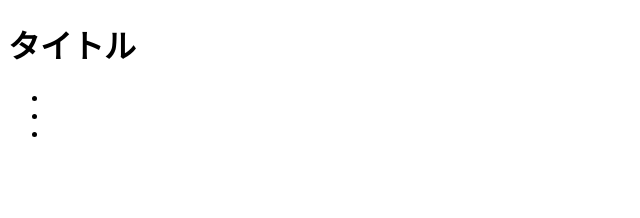
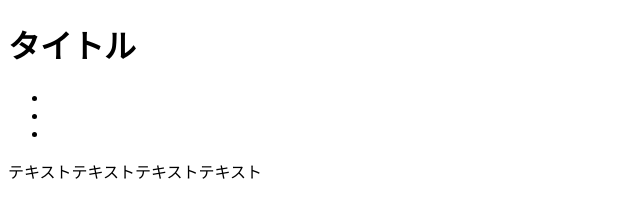
Before and after one commit to snow104/start-git, a plain HTML site: page index.html in a window 1280 px wide. Shown: the whole page, without its empty margins (0-640 px from the left). Drawn offline with nearby package versions, Linux system fonts and the light colour scheme.

Commit message:
contents内にテキストを追加

```diff
--- a/index.html
+++ b/index.html
@@ -44,7 +44,7 @@
 
 	<!-- #コンテンツ ================================================================-->
 	<div id="contents">
-
+		<p>テキストテキストテキストテキスト</p>
 	</div>
 	<!-- /#コンテンツ ===============================================================-->
 
```
